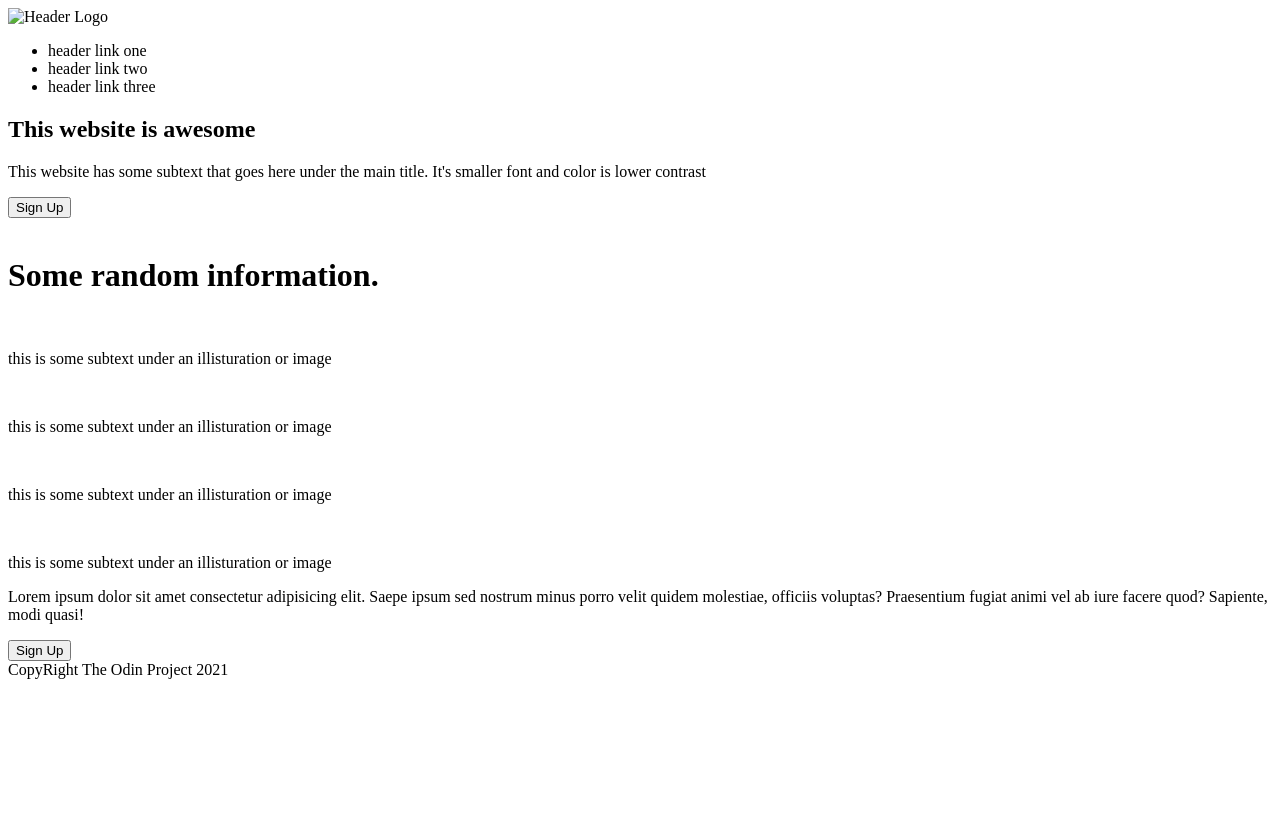
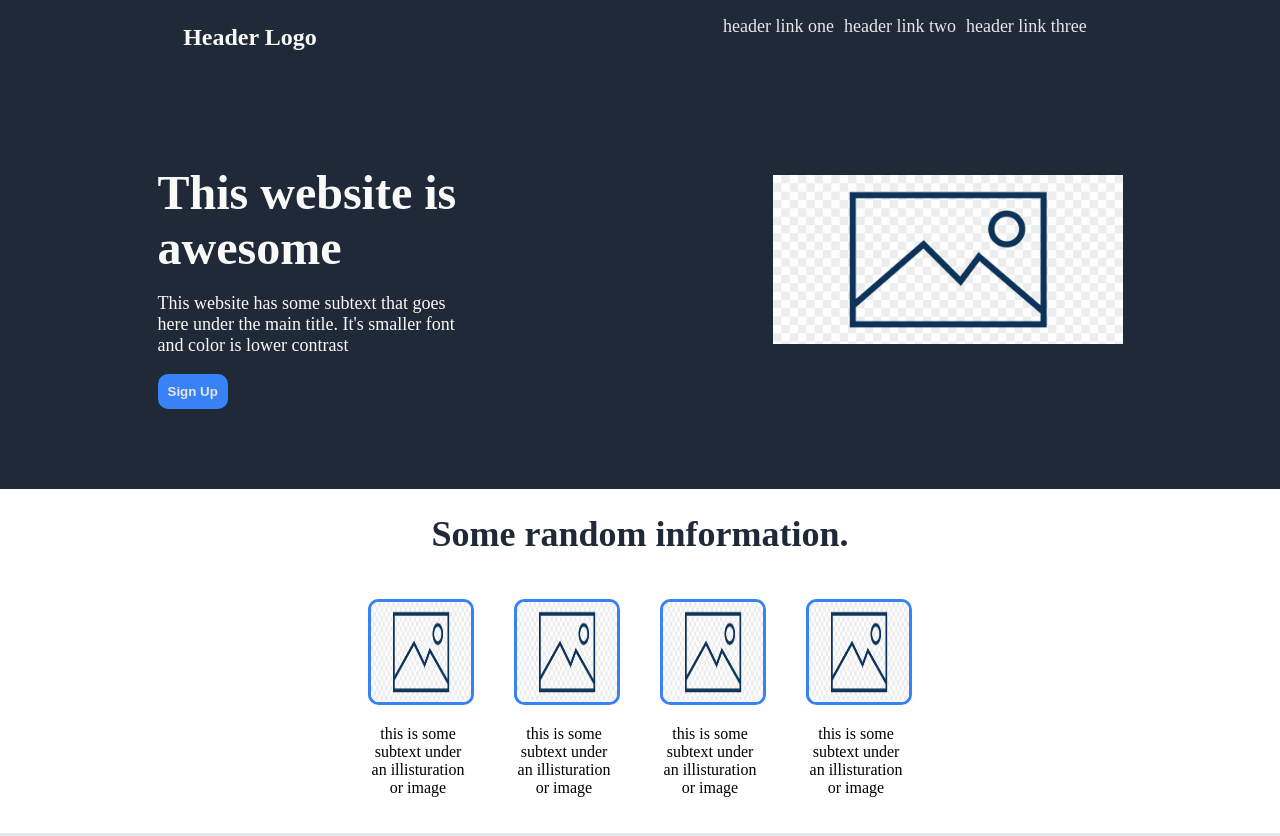
Before and after one commit to ardabilgen/LandingPageOdin, a plain HTML site: page index.html in a window 1280 px wide. Shown: the top 836 px of the page. Before the commit the page ends 800 px from the top, so only its background shows below. Drawn offline with Linux system fonts and the light colour scheme.

Commit message:
add images and fill css file

```diff
--- a/index.html
+++ b/index.html
@@ -8,10 +8,10 @@
     <title>Arda's Place</title>
   </head>
   <body>
-    <header>
-      <div class="header">
-        <img src="" alt="Header Logo" />
-        <ul>
+    <header class="header">
+      <div class="header-top">
+        <h3>Header Logo</h3>
+        <ul class="links">
           <li>header link one</li>
           <li>header link two</li>
           <li>header link three</li>
@@ -24,28 +24,40 @@
             This website has some subtext that goes here under the main title.
             It's smaller font and color is lower contrast
           </p>
-          <button>Sign Up</button>
+          <button class="sign-up-btn">Sign Up</button>
         </div>
-        <div><img src="" alt="" /></div>
+        <div>
+          <img class="placeholder-img" src="/images/placeholder.png" alt="" />
+        </div>
       </div>
     </header>
     <div class="body">
       <h1>Some random information.</h1>
+      <div class="body-content">
         <div>
-        <img src="" alt="" />
-        <p>this is some subtext under an illisturation or image</p>
+          <img class="body-img" src="/images/placeholder.png" alt="" />
+          <p class="body-text">
+            this is some subtext under an illisturation or image
+          </p>
         </div>
         <div>
-        <img src="" alt="" />
-        <p>this is some subtext under an illisturation or image</p>
+          <img class="body-img" src="/images/placeholder.png" alt="" />
+          <p class="body-text">
+            this is some subtext under an illisturation or image
+          </p>
         </div>
         <div>
-        <img src="" alt="" />
-        <p>this is some subtext under an illisturation or image</p>
+          <img class="body-img" src="/images/placeholder.png" alt="" />
+          <p class="body-text">
+            this is some subtext under an illisturation or image
+          </p>
         </div>
         <div>
-        <img src="" alt="" />
-        <p>this is some subtext under an illisturation or image</p>
+          <img class="body-img" src="/images/placeholder.png" alt="" />
+          <p class="body-text">
+            this is some subtext under an illisturation or image
+          </p>
+        </div>
       </div>
     </div>
     <div class="quote">
@@ -54,9 +66,13 @@
         nostrum minus porro velit quidem molestiae, officiis voluptas?
         Praesentium fugiat animi vel ab iure facere quod? Sapiente, modi quasi!
       </p>
+      <h5 class="author">-Thor</h5>
     </div>
     <div class="sign-up">
-      <div></div>
+      <div>
+        <h3>Call to action! It's time!</h3>
+        <p>Sign up for our product by clicking that button right over there!</p>
+      </div>
       <button>Sign Up</button>
     </div>
     <footer>CopyRight The Odin Project 2021</footer>
--- a/style.css
+++ b/style.css
@@ -0,0 +1,140 @@
+body {
+  margin: 0px;
+}
+
+.header-top,
+.header-bottom {
+  display: flex;
+  justify-content: space-around;
+  background-color: #1f2937;
+}
+.header-bottom {
+  padding-top: 50px;
+  padding-bottom: 50px;
+}
+
+.header-bottom h2 {
+  font-size: 48px;
+  font-weight: bolder;
+  color: #f9faf8;
+  width: 300px;
+  margin-bottom: 0px;
+}
+.header-top h3 {
+  font-size: 24px;
+  color: #f9faf8;
+}
+
+.header-bottom p {
+  font-size: 18px;
+  color: #f9faf8;
+  width: 300px;
+  padding-bottom: 0px;
+}
+.logo {
+  width: 200px;
+}
+
+.links {
+  display: flex;
+  justify-content: space-around;
+  list-style: none;
+}
+
+li {
+  margin-right: 10px;
+  color: #e5e7eb;
+  font-size: 18px;
+}
+
+.placeholder-img {
+  width: 350px;
+  margin-top: 50px;
+}
+
+.sign-up-btn {
+  background-color: #3882f6;
+  padding: 10px;
+  border-style: hidden;
+  border-radius: 10px;
+  color: #e5e7eb;
+  margin-bottom: 30px;
+  font-weight: bolder;
+}
+.body {
+  text-align: center;
+  display: flex;
+  flex-direction: column;
+  align-content: center;
+  justify-content: center;
+}
+
+.body h1 {
+  color: #1f2937;
+  font-size: 36px;
+  font-weight: bolder;
+}
+
+.body-content {
+  display: flex;
+  justify-content: center;
+}
+.body-content div {
+  margin: 20px;
+}
+.body-text {
+  text-align: center;
+  width: 100px;
+}
+
+.body-img {
+  width: 100px;
+  height: 100px;
+  border: 3px solid #3882f6;
+  border-radius: 10%;
+}
+
+.quote {
+  text-align: center;
+  display: flex;
+  flex-direction: column;
+  justify-content: center;
+  align-items: center;
+  background-color: #e5e7eb;
+  font-size: 36px;
+  font-style: italic;
+  color: #1f2937;
+  padding: 20px;
+}
+
+.quote p {
+  margin: 100px;
+}
+
+.sign-up {
+  background-color: #3882f6;
+  display: flex;
+  justify-content: space-evenly;
+  padding: 20px;
+  color: white;
+  margin: 100px 100px;
+  border-radius: 10px;
+}
+
+.sign-up button {
+  background-color: #3882f6;
+  font-weight: bolder;
+  border: 1px solid white;
+  border-radius: 10px;
+  color: #e5e7eb;
+  padding: 0px 10px;
+  height: 50px;
+  margin-top: 20px;
+}
+
+footer {
+  background-color: #1f2937;
+  text-align: center;
+  color: #e5e7eb;
+  padding: 25px;
+}
```
Also changed, not shown: images/logo.png (added), images/placeholder.png (added). Lines whose indentation alone changed are shown as unchanged.
